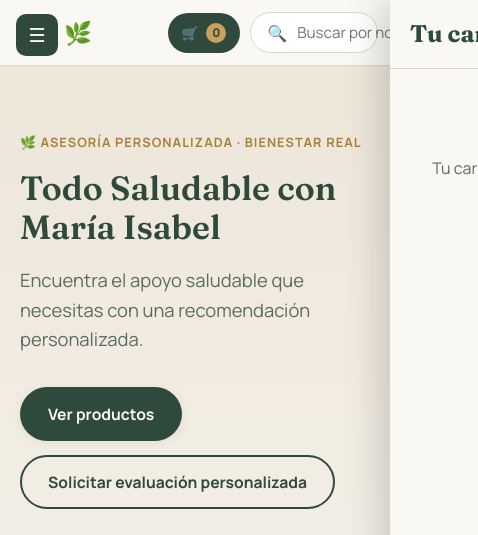
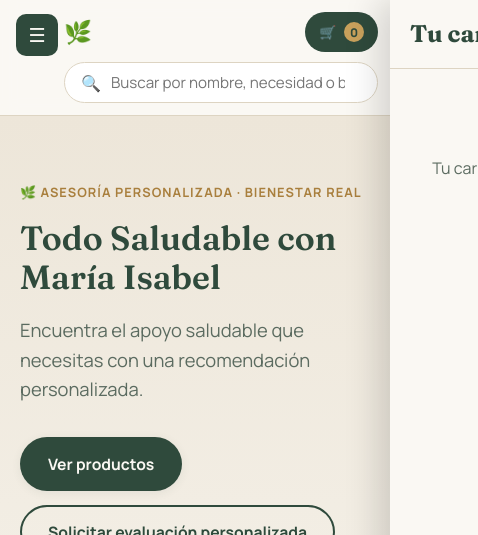
Before and after one commit to ElitamarBravo/TodoSaludable, a website built with Vite: page index.html in a window 390 px wide. Shown: the top 535 px of the page, 478 px wide, since content can reach past the window. Built offline with nearby package versions, Linux system fonts and the light colour scheme; some packages are replaced by stand-ins of ours; no server answers; the database is empty.

Commit message:
Actualiza documentación

```diff
--- a/src/style.css
+++ b/src/style.css
@@ -137,37 +137,55 @@ h1, h2, h3, h4 {
 }
 @media (max-width: 768px) {
 
-  .encabezado__barra {
-    flex-wrap: wrap;
-    padding: 12px;
-    gap: 12px;
+  .encabezado__barra{
+    display:grid;
+    grid-template-columns:1fr auto;
+    grid-template-areas:
+      "logo carrito"
+      "buscador buscador";
+    gap:12px;
+    padding:12px;
   }
 
-  .marca {
-    width: auto;
-    flex: 1;
+  .marca{
+    grid-area:logo;
+    min-width:0;
   }
 
-  .acciones-header {
-    margin-left: auto;
+  .acciones-header{
+    grid-area:carrito;
   }
 
-  .buscador-header {
-    order: 3;
-    width: 100%;
-    max-width: none;
-    flex: 0 0 100%;
+  .buscador-header{
+    grid-area:buscador;
+    width:100%;
+    max-width:100%;
+    min-width:0;
   }
 
-  .boton-carrito__texto {
-    display: none;
+  .buscador-header input{
+    width:100%;
+    min-width:0;
   }
 
-  .boton-carrito {
-    padding: 10px;
-    min-width: 46px;
-    justify-content: center;
+  .boton-carrito__texto{
+    display:none;
   }
+
+  .boton-carrito{
+    padding:10px;
+    min-width:46px;
+  }
+}
+*,
+*::before,
+*::after{
+    box-sizing:border-box;
+}
+
+html,
+body{
+    overflow-x:hidden;
 }
 .boton-carrito {
   position: relative;
```
